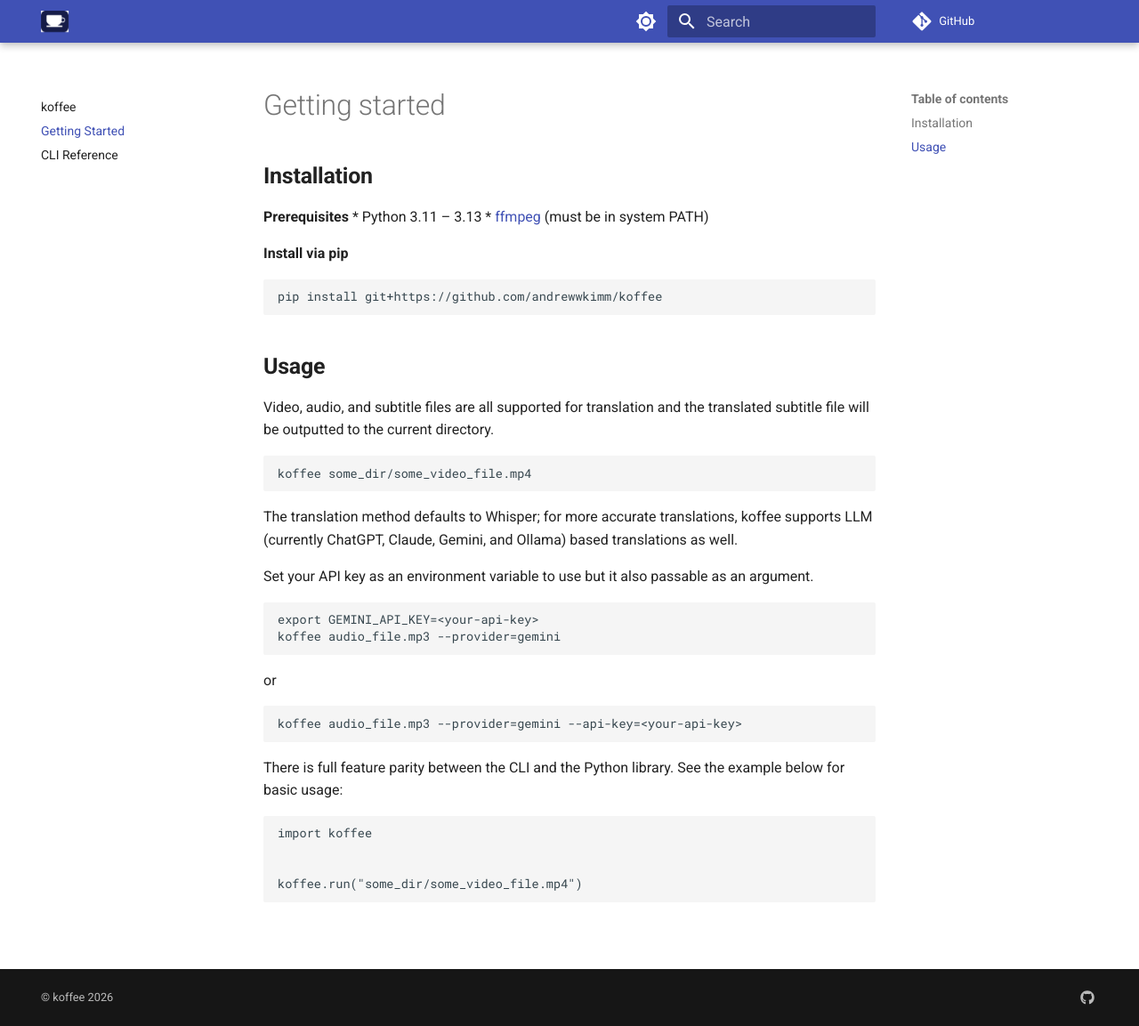
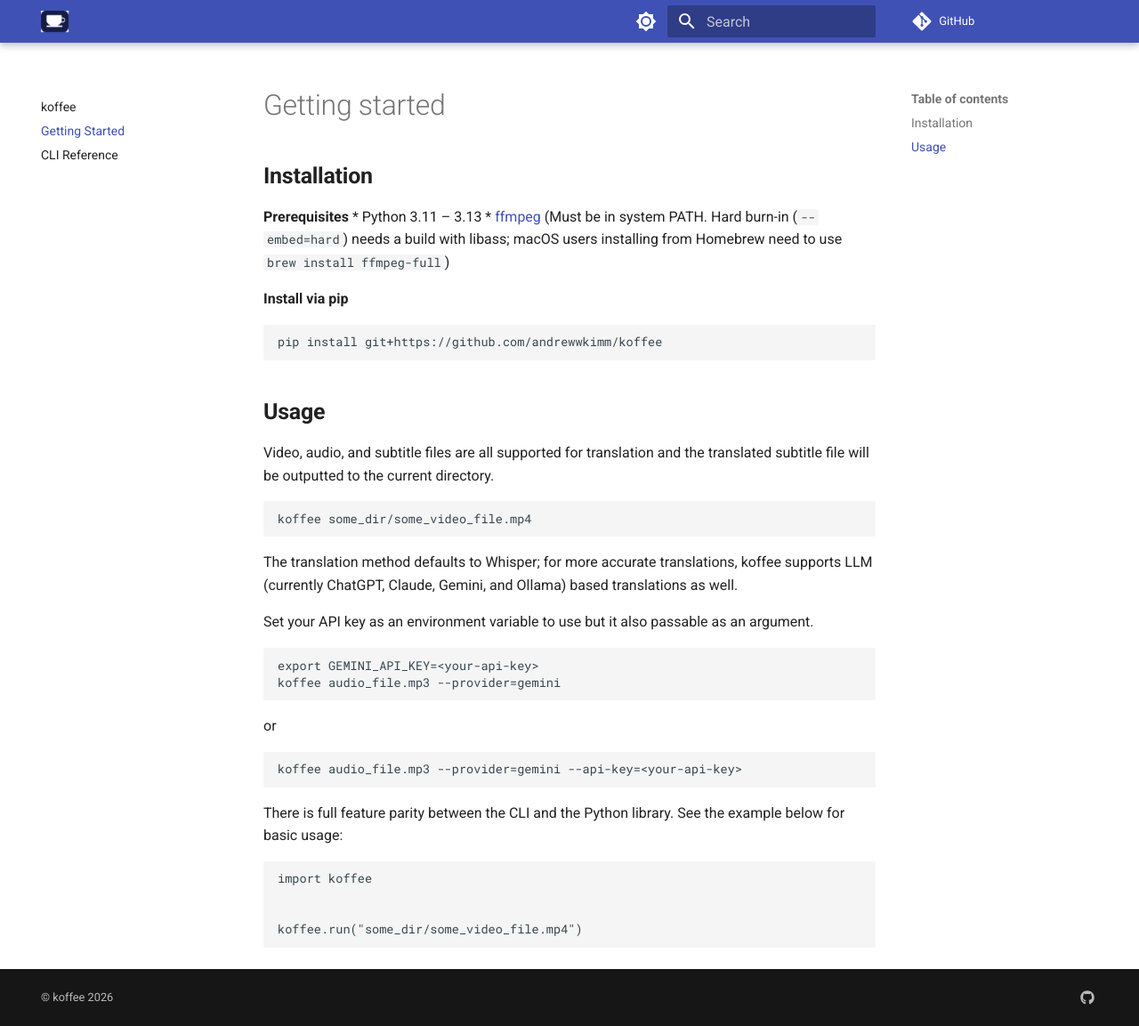
Before and after one commit to andrewwkimm/koffee, an MkDocs documentation site: the page built from docs/getting-started.md, in a window 1280 px wide and 1153 px high. Shown: the whole window at 89% size. Built offline with MkDocs 1.6.1 and Material for MkDocs 9.7.7, drawn with Linux system fonts in a browser that asks for light colours; comment, search, counter and statistics services are not loaded.

Commit message:
Update docs to mention needing `ffmpeg-full` for Homebrew installations to get `--embed=hard` to work

````diff
--- a/docs/getting-started.md
+++ b/docs/getting-started.md
@@ -4,7 +4,7 @@
 
 **Prerequisites**
 * Python 3.11 – 3.13
-* [ffmpeg](https://www.ffmpeg.org/download.html) (must be in system PATH)
+* [ffmpeg](https://www.ffmpeg.org/download.html) (Must be in system PATH. Hard burn-in (`--embed=hard`) needs a build with libass; macOS users installing from Homebrew need to use `brew install ffmpeg-full`)
 
 **Install via pip**
 ```console
````
Also changed, not shown: README.md (+6 -0 lines).
